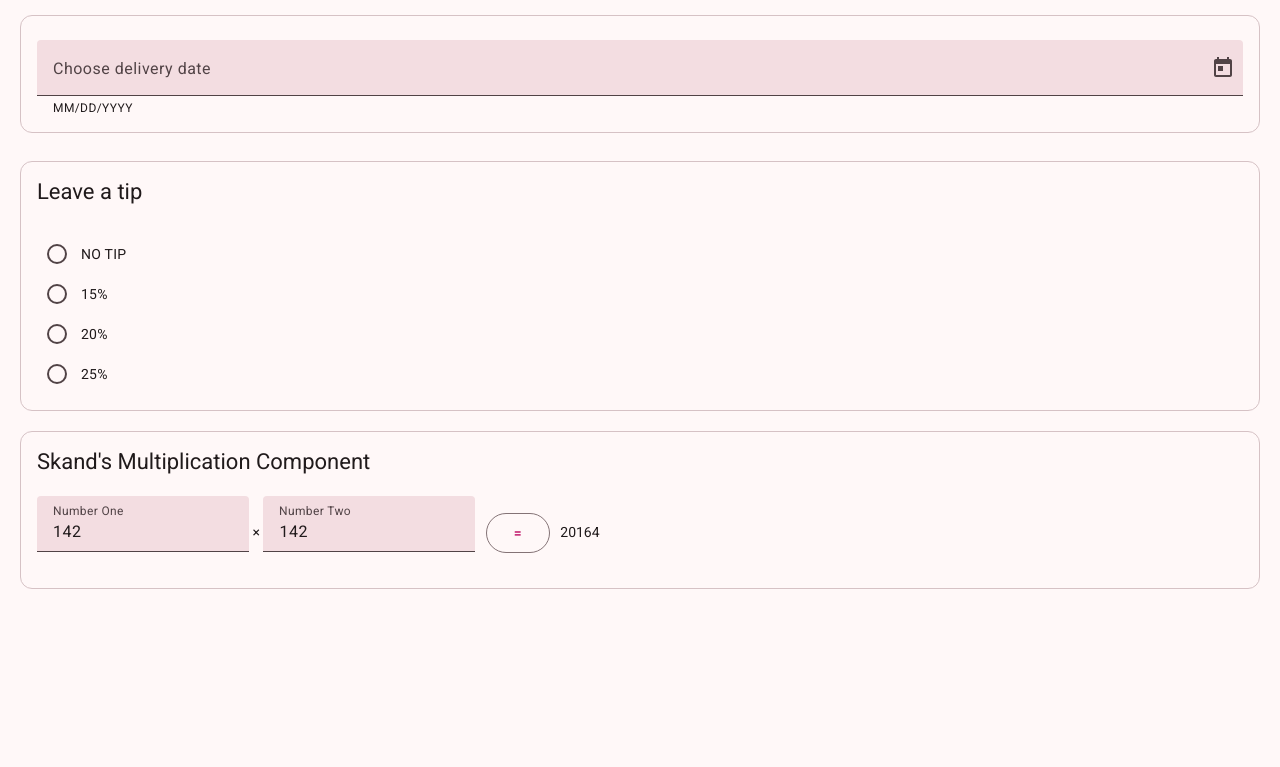
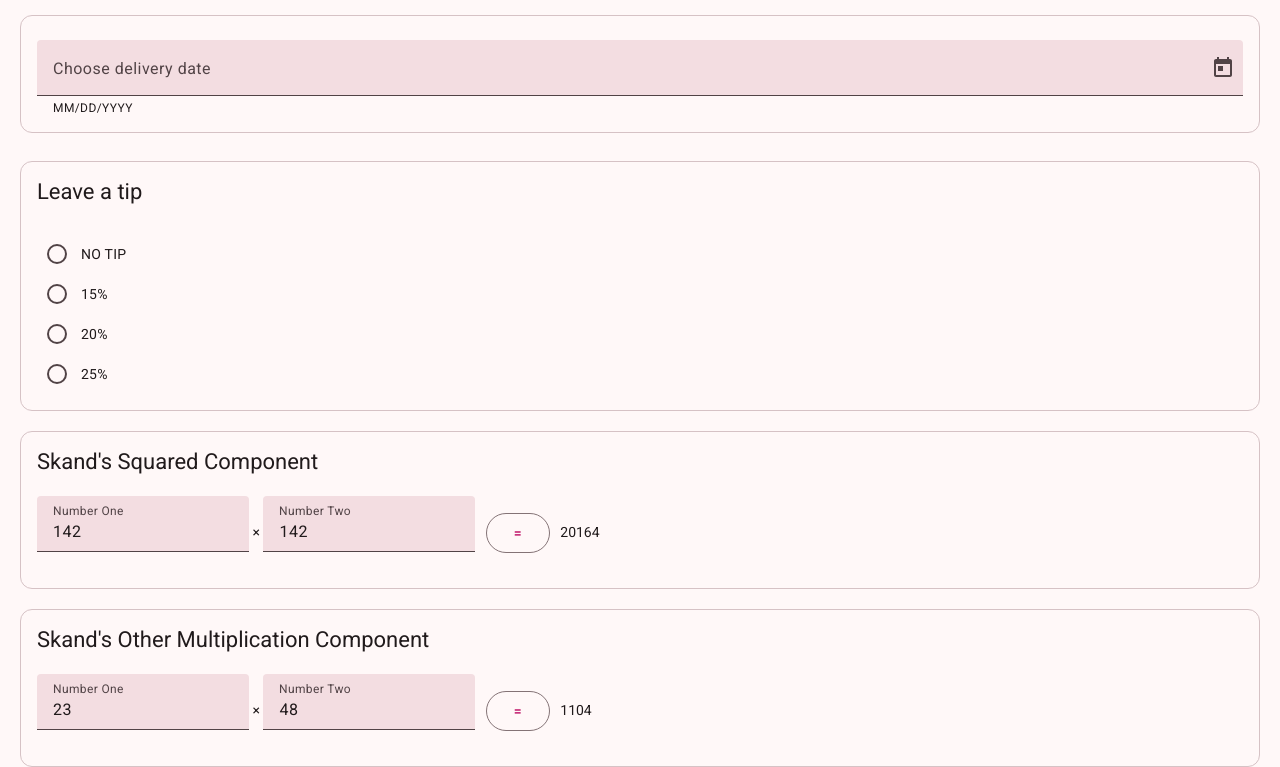
Before and after one commit to 2026-fall-jsf/angular-components, an Angular app: page / in a window 1280 px wide. Shown: the part 931-1698 px from the top of the page. Before the commit the page ends 1520 px from the top, so only its background shows below. Built offline with nearby package versions, Linux system fonts and the light colour scheme.

Commit message:
multiplication components dynamic

```diff
--- a/src/app/app.html
+++ b/src/app/app.html
@@ -7,4 +7,13 @@
 <app-crust-selection></app-crust-selection>
 <app-elee-date-picker></app-elee-date-picker>
 <app-leave-tip></app-leave-tip>
-<app-skand-multiplication></app-skand-multiplication>
+<app-skand-multiplication
+  title="Skand's Squared Component"
+  [initialNumberOne]="142"
+  [initialNumberTwo]="142"
+></app-skand-multiplication>
+<app-skand-multiplication
+  title="Skand's Other Multiplication Component"
+  [initialNumberOne]="23"
+  [initialNumberTwo]="48"
+></app-skand-multiplication>
--- a/src/app/skand-multiplication/skand-multiplication.html
+++ b/src/app/skand-multiplication/skand-multiplication.html
@@ -3,7 +3,7 @@
 >
     <mat-card-header>
         <mat-card-title>
-            Skand's Multiplication Component
+            {{ title() }}
         </mat-card-title>
     </mat-card-header>
     <mat-card-content>
--- a/src/app/skand-multiplication/skand-multiplication.ts
+++ b/src/app/skand-multiplication/skand-multiplication.ts
@@ -1,4 +1,4 @@
-import { Component, signal } from '@angular/core';
+import { Component, input, linkedSignal } from '@angular/core';
 import { MatButtonModule } from '@angular/material/button';
 import { MatCardModule } from '@angular/material/card';
 import { MatFormFieldModule } from '@angular/material/form-field';
@@ -17,9 +17,14 @@ import { MatInputModule } from '@angular/material/input';
 })
 export class SkandMultiplication {
 
-  protected readonly numberOne = signal(142);
-  protected readonly numberTwo = signal(142);
-  protected readonly product = signal(142 * 142);
+  readonly title = input('Multiplication Component');
+  readonly initialNumberOne = input(142);
+  readonly initialNumberTwo = input(142);
+
+  // Writable signals that start from the inputs and can then be edited by the user
+  protected readonly numberOne = linkedSignal(() => this.initialNumberOne());
+  protected readonly numberTwo = linkedSignal(() => this.initialNumberTwo());
+  protected readonly product = linkedSignal(() => this.initialNumberOne() * this.initialNumberTwo());
 
   protected readonly updateNumberOne = (num: string) => this.numberOne.set(Number(num));
   protected readonly updateNumberTwo = (num: string) => this.numberTwo.set(Number(num));
```
